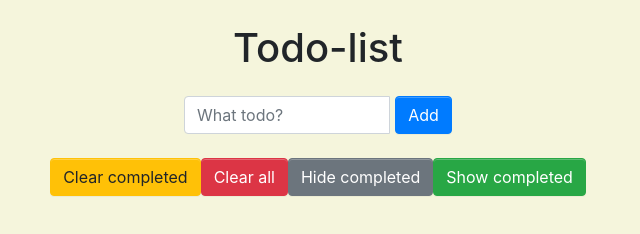
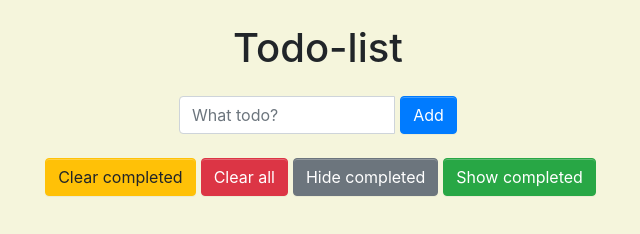
Before and after one commit to santtudas/Project2_JQuery, a plain HTML site: page index.html in a window 1280 px wide. Shown: the whole page, without its empty margins (322-962 px from the left). Drawn offline with nearby package versions, Linux system fonts and the light colour scheme.

Commit message:
padding fixes etc.

```diff
--- a/styles.css
+++ b/styles.css
@@ -32,6 +32,7 @@ ul {
   font-size: 20px;
   padding: 0;
   margin: 0;
+  text-align: left;
 }
 
 li {
@@ -55,13 +56,6 @@ li.done {
 }
 
 button {
-  outline: 0;
-  cursor: pointer;
-  padding: 1px 5px;
-  font-size: 14px;
-  font-weight: 500;
-  line-height: 20px;
-  vertical-align: middle;
   border: 1px solid;
   border-radius: 6px;
   color: #24292e;
@@ -69,6 +63,7 @@ button {
   border-color: #1b1f2326;
   box-shadow: rgba(27, 31, 35, 0.04) 0px 1px 0px 0px, rgba(255, 255, 255, 0.25) 0px 1px 0px 0px inset;
   transition: 0.2s cubic-bezier(0.3, 0, 0.5, 1);
+  margin-left: 5px;
 }
 
 button:hover {
```
